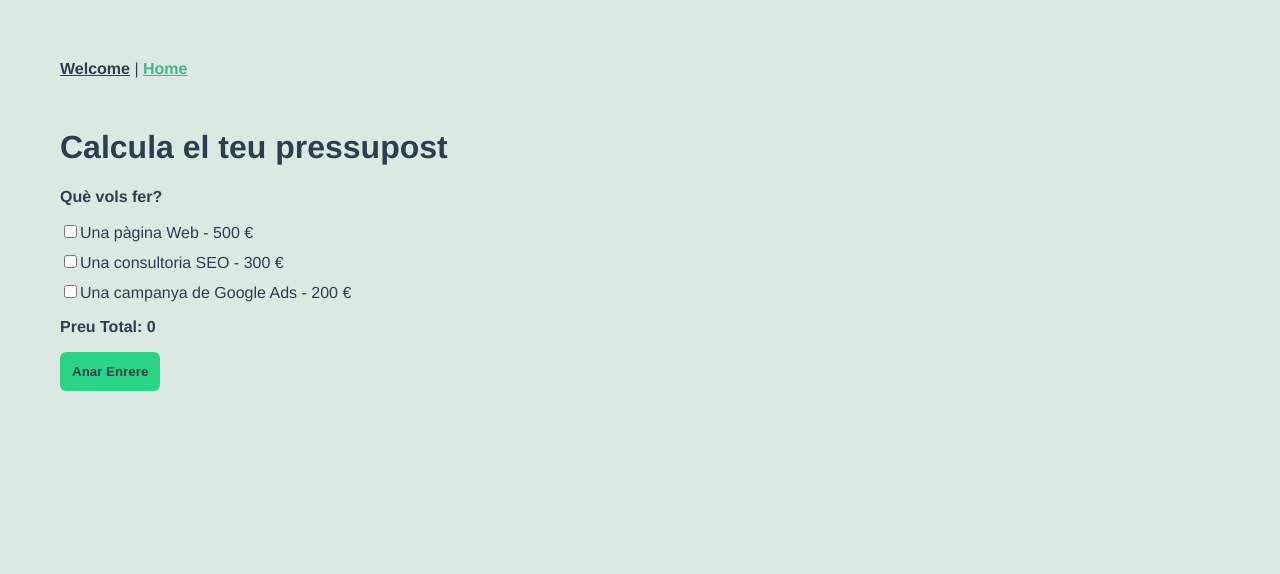
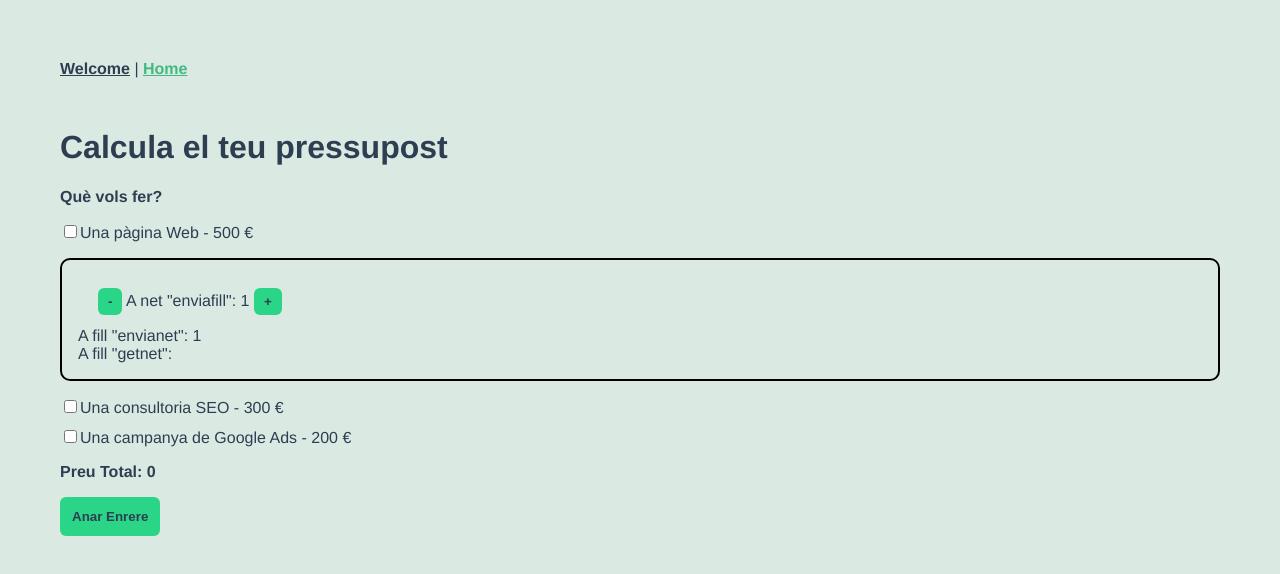
Before and after one commit to isasimo-itacademy/vue-sprint7, a Vue app: page / in a window 1280 px wide. Both pictures are taken after a click on the button "Demana Pressupost". Shown: the top 574 px of the page. Built offline with nearby package versions, Linux system fonts and the light colour scheme.

Commit message:
prova pare, fill, net

```diff
--- a/src/components/ButtonCounter.vue
+++ b/src/components/ButtonCounter.vue
@@ -1,19 +1,37 @@
 <template>
   <div class="counter">
-    <button class="boto-square" v-on:click="$emit('decrement-quantity');" v-bind:disabled="modelValue<=1">-</button>
+<!--     <button class="boto-square" v-on:click="$emit('decrement-quantity');" v-bind:disabled="modelValue<=1">-</button>
     <input
         type="number" min="1"
         :value="modelValue"
         @input="$emit('update:modelValue', $event.target.value)"
     />
-    <button class="boto-square" v-on:click="$emit('increment-quantity');">+</button>
+    <button class="boto-square" v-on:click="$emit('increment-quantity');">+</button> -->
+    <button class="boto-square" v-on:click="resta()">-</button>
+    A net "enviafill": {{ enviafill }}
+    <button class="boto-square" v-on:click="suma()">+</button>
   </div>
 </template>
 
 <script>
 export default {
-    name: 'ButtonCounter',
-    props: ['modelValue'],
+  name: 'ButtonCounter',
+   /*  props: ['modelValue'], */
+  props: ['net'],
+  data() {
+    return { enviafill: this.net }
+  },
+  methods: {
+    suma(){
+      this.enviafill++;
+      console.log(this.enviafill);
+    },
+    resta(){
+      this.enviafill--;
+      console.log(this.enviafill);
+    }
+  },
+  emits: ['enviafill']
 }
 </script>
 
--- a/src/components/PanellComp.vue
+++ b/src/components/PanellComp.vue
@@ -1,28 +1,25 @@
 <template>
   <div class="panell">
-      <!-- <ButtonCounter v-model="numPagines" v-on:decrement-quantity="numPagines--" v-on:increment-quantity="numPagines++"/> {{ numPagines }}
-      <ButtonCounter v-model="numIdiomes" v-on:decrement-quantity="numIdiomes--" v-on:increment-quantity="numIdiomes++"/> {{ numIdiomes }}
- -->
-  <!-- <ButtonCounter v-model="modelValue" v-on:decrement-quantity="modelValue--" v-on:increment-quantity="modelValue++"/> {{ modelValue }} -->
-   <!-- <input
-    type="number"
-    :value="modelValue"
-    @input="$emit('update:modelValue', $event.target.value)"
-  /> -->
+    <ButtonCounter :net="envianet"></ButtonCounter>
+    A fill "envianet": {{ envianet }} <br/>
+    A fill "getnet": {{ getnet }} <br/>
 
   </div>
 </template>
 
 <script>
-/* import ButtonCounter from '@/components/ButtonCounter.vue' */
+import ButtonCounter from '@/components/ButtonCounter.vue'
 
 export default {
   name: 'PanellComp',
   components: {
-    /* ButtonCounter */
+    ButtonCounter
   },
-  props: ['modelValue'],
-  emits: ['update:modelValue']
+  props: ['fill'],
+  data() {
+    return { envianet: this.fill }
+  },
+  emits: ['getnet']
 }
 </script>
 
--- a/src/views/HomeView.vue
+++ b/src/views/HomeView.vue
@@ -9,10 +9,12 @@
 
       <!-- Counter directly from Home -->
       <!-- Show component only if checkbox is checked -->
-      <ButtonCounter v-if="paginaOberta === true" v-model="numPagines" v-on:decrement-quantity="numPagines--" v-on:increment-quantity="numPagines++"/>
+<!--       <ButtonCounter v-if="paginaOberta === true" v-model="numPagines" v-on:decrement-quantity="numPagines--" v-on:increment-quantity="numPagines++"/>  -->
       <!-- {{ numPagines }} -->
-      <ButtonCounter v-if="paginaOberta === true" v-model="numIdiomes" v-on:decrement-quantity="numIdiomes--" v-on:increment-quantity="numIdiomes++"/>
+<!--       <ButtonCounter v-if="paginaOberta === true" v-model="numIdiomes" v-on:decrement-quantity="numIdiomes--" v-on:increment-quantity="numIdiomes++"/>  -->
       <!-- {{ numIdiomes }} -->
+      <PanellComp :fill="numPagines"></PanellComp>
+
 
     </div>
     <div class="opcio">
@@ -32,20 +34,22 @@
 </template>
 
 <script>
-import ButtonCounter from '@/components/ButtonCounter.vue'
+/* import ButtonCounter from '@/components/ButtonCounter.vue' */
+import PanellComp from '@/components/PanellComp.vue'
 
 export default {
   name: 'HomeView',
   components: {
-    ButtonCounter
+    /* ButtonCounter */
+    PanellComp
   },
   data() {
     return {
       checked: [],
       numPagines: '1',
       numIdiomes: '1',
-      paginaOberta: false,
-    }
+      paginaOberta: false
+  }
   },
   computed: {
     total() {
```
Also changed, not shown: 1 other file (tests, documents, lock files or other folders).
